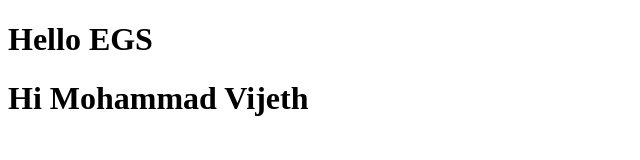
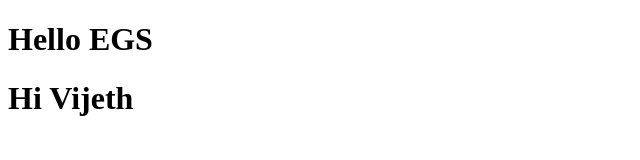
Before and after one commit to Vijeth-eg/test, a plain HTML site: page index.html in a window 1280 px wide. Shown: the whole page, without its empty margins (0-640 px from the left). Drawn offline with Linux system fonts and the light colour scheme.

Commit message:
index html

```diff
--- a/index.html
+++ b/index.html
@@ -7,6 +7,7 @@
 </head>
 <body>
     <h1>Hello EGS</h1>
-<h1> Hi Mohammad Vijeth<h1>
+<h1> Hi Vijeth<h1>
+
 </body>
 </html>
```
